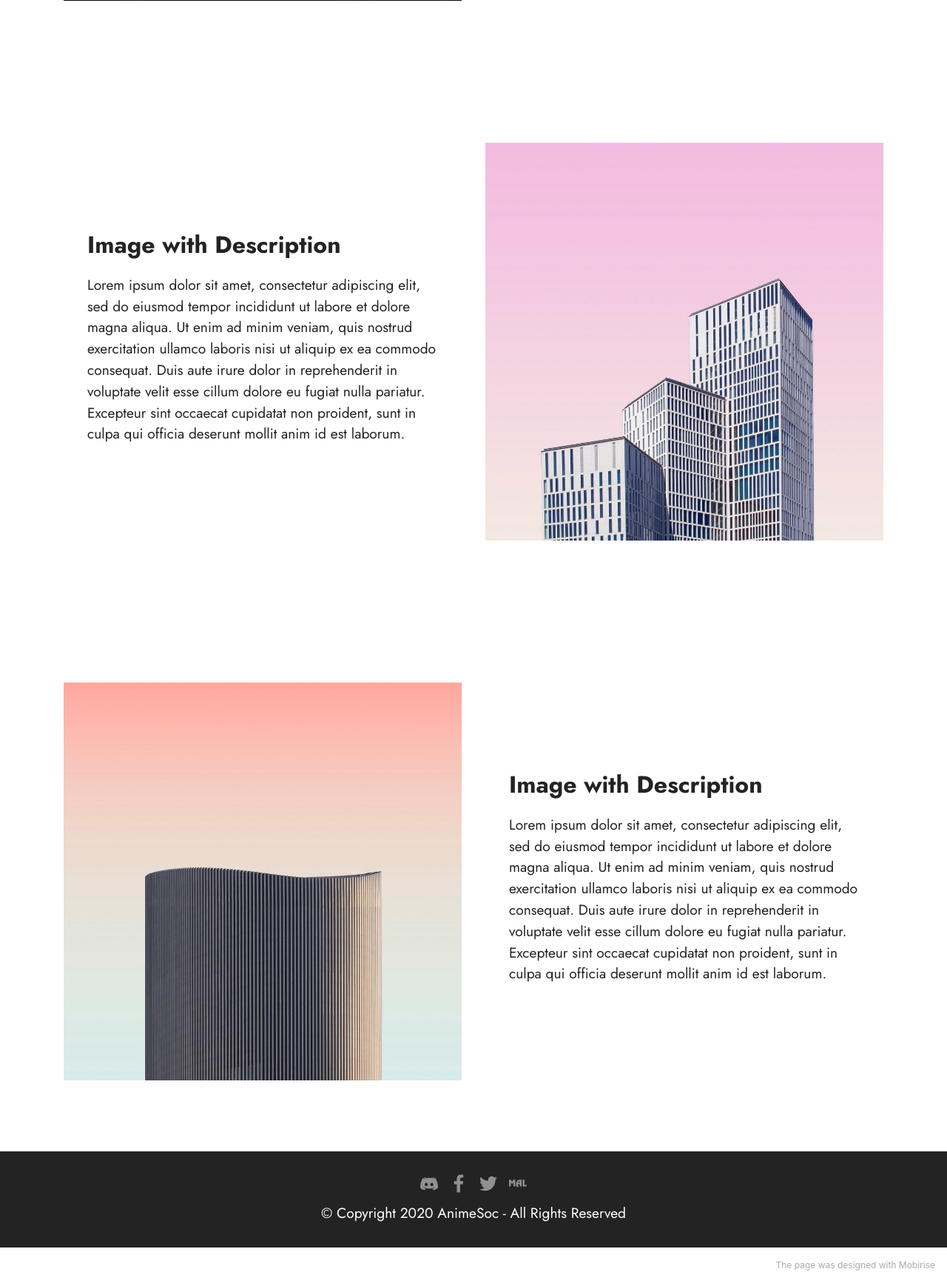
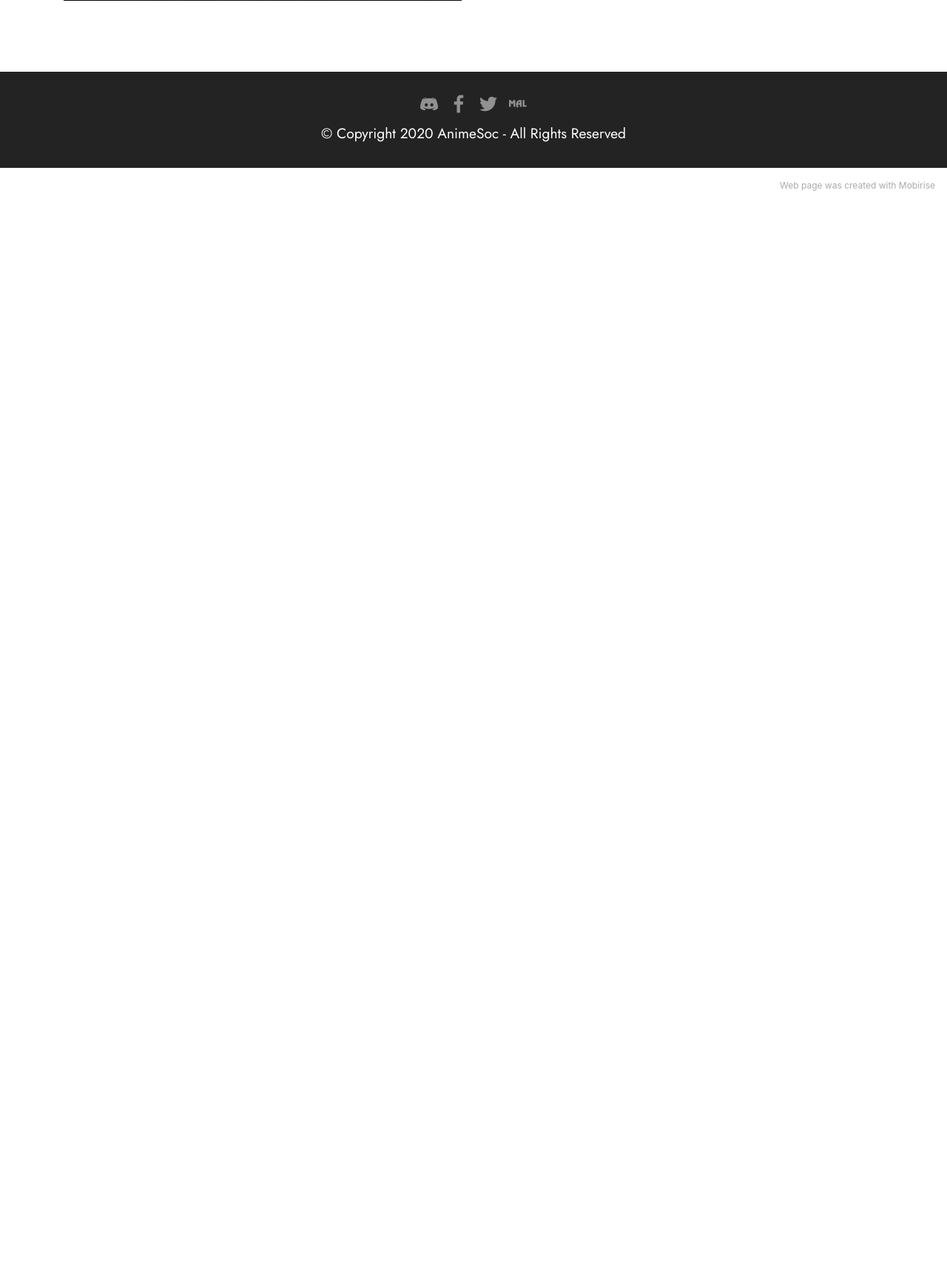
Before and after one commit to AnimeSocNotts/animesocnotts.github.io, a PHP site: page /events.html in a window 1280 px wide. Shown: the part 704-2439 px from the top of the page at 74% size. After the commit the page ends 962 px from the top, so only its background shows below. Run offline with PHP 8.4, Linux system fonts and the light colour scheme.

Commit message:
Replace more of the placeholder graphics.

```diff
--- a/archives.html
+++ b/archives.html
@@ -139,7 +139,7 @@
             </div>
         </div>
     </div>
-</section><section style="background-color: #fff; font-family: -apple-system, BlinkMacSystemFont, 'Segoe UI', 'Roboto', 'Helvetica Neue', Arial, sans-serif; color:#aaa; font-size:12px; padding: 0; align-items: center; display: flex;"><a href="https://mobirise.site/f" style="flex: 1 1; height: 3rem; padding-left: 1rem;"></a><p style="flex: 0 0 auto; margin:0; padding-right:1rem;"><a href="https://mobirise.site/d" style="color:#aaa;">The site</a> was built with Mobirise</p></section><script src="assets/web/assets/jquery/jquery.min.js"></script>  <script src="assets/popper/popper.min.js"></script>  <script src="assets/tether/tether.min.js"></script>  <script src="assets/bootstrap/js/bootstrap.min.js"></script>  <script src="assets/smoothscroll/smooth-scroll.js"></script>  <script src="assets/dropdown/js/nav-dropdown.js"></script>  <script src="assets/dropdown/js/navbar-dropdown.js"></script>  <script src="assets/touchswipe/jquery.touch-swipe.min.js"></script>  <script src="assets/mbr-switch-arrow/mbr-switch-arrow.js"></script>  <script src="assets/theme/js/script.js"></script>  <script src="assets/witsec-mailform/witsec-mailform.js"></script>
+</section><section style="background-color: #fff; font-family: -apple-system, BlinkMacSystemFont, 'Segoe UI', 'Roboto', 'Helvetica Neue', Arial, sans-serif; color:#aaa; font-size:12px; padding: 0; align-items: center; display: flex;"><a href="https://mobirise.site/s" style="flex: 1 1; height: 3rem; padding-left: 1rem;"></a><p style="flex: 0 0 auto; margin:0; padding-right:1rem;">Mobirise site builder - <a href="https://mobirise.site/n" style="color:#aaa;">Click now</a></p></section><script src="assets/web/assets/jquery/jquery.min.js"></script>  <script src="assets/popper/popper.min.js"></script>  <script src="assets/tether/tether.min.js"></script>  <script src="assets/bootstrap/js/bootstrap.min.js"></script>  <script src="assets/smoothscroll/smooth-scroll.js"></script>  <script src="assets/dropdown/js/nav-dropdown.js"></script>  <script src="assets/dropdown/js/navbar-dropdown.js"></script>  <script src="assets/touchswipe/jquery.touch-swipe.min.js"></script>  <script src="assets/mbr-switch-arrow/mbr-switch-arrow.js"></script>  <script src="assets/theme/js/script.js"></script>  <script src="assets/witsec-mailform/witsec-mailform.js"></script>
 
 
 </body>
--- a/assets/images/hashes.json
+++ b/assets/images/hashes.json
@@ -1 +1 @@
-{"al59SQvth7PzNxZxAzFQ7w==":"animesoc_logo-96x96.jpg","wckMBJ6LaY83HOL46+YvqQ==":"anime_grid-2000x1002.jpg","ZZ/LygTzRvmS6bMr/2s92Q==":"anime_grid_small-300x300.jpg","zwC8SCWkO060aXY19YXu8w==":"anime_grid_small-300x210.jpg","I4HqKK8BMjaozUb6gG1uhA==":"joe-696x838.jpg","/w1dfG+pJZug/HMFyrgstA==":"joe-696x838.jpeg","bKuPHCsGDwdmeDxdqL9D+A==":"jamesfrost-696x711.jpg","Df8eHaNnuy2n0HPNJfWq+Q==":"nick-696x608.jpg","iAPPyTWckkkd7jgo4uazaQ==":"anime_question-1000x1000.jpg"}
+{"al59SQvth7PzNxZxAzFQ7w==":"animesoc_logo-96x96.jpg","wckMBJ6LaY83HOL46+YvqQ==":"anime_grid-2000x1002.jpg","ZZ/LygTzRvmS6bMr/2s92Q==":"anime_grid_small-300x300.jpg","zwC8SCWkO060aXY19YXu8w==":"anime_grid_small-300x210.jpg","I4HqKK8BMjaozUb6gG1uhA==":"joe-696x838.jpg","/w1dfG+pJZug/HMFyrgstA==":"joe-696x838.jpeg","bKuPHCsGDwdmeDxdqL9D+A==":"jamesfrost-696x711.jpg","Df8eHaNnuy2n0HPNJfWq+Q==":"nick-696x608.jpg","iAPPyTWckkkd7jgo4uazaQ==":"anime_question-1000x1000.jpg","MwlRxEX5NJIArJ8fcgXoZA==":"calendar-1763587.svg","/KVVwykpSNYjM1sFSkx5bg==":"cellsatwork-virus-696x391.jpg"}
--- a/assets/mobirise/css/mbr-additional.css
+++ b/assets/mobirise/css/mbr-additional.css
@@ -1667,45 +1667,6 @@ a {
     padding: 2rem;
   }
 }
-.cid-sa2EHC8wJK {
-  padding-top: 6rem;
-  padding-bottom: 6rem;
-  background-color: #ffffff;
-}
-@media (max-width: 991px) {
-  .cid-sa2EHC8wJK .image-wrapper {
-    margin-bottom: 1rem;
-  }
-}
-.cid-sa2EHC8wJK .row {
-  flex-direction: row-reverse;
-}
-.cid-sa2EHC8wJK img {
-  width: 100%;
-}
-@media (min-width: 992px) {
-  .cid-sa2EHC8wJK .text-wrapper {
-    padding: 2rem;
-  }
-}
-.cid-sa2EHUWniT {
-  padding-top: 6rem;
-  padding-bottom: 6rem;
-  background-color: #ffffff;
-}
-@media (max-width: 991px) {
-  .cid-sa2EHUWniT .image-wrapper {
-    margin-bottom: 1rem;
-  }
-}
-.cid-sa2EHUWniT img {
-  width: 100%;
-}
-@media (min-width: 992px) {
-  .cid-sa2EHUWniT .text-wrapper {
-    padding: 2rem;
-  }
-}
 .cid-sa2HO7otIW {
   padding-top: 2rem;
   padding-bottom: 2rem;
--- a/events.html
+++ b/events.html
@@ -81,56 +81,6 @@
     </div>
 </section>
 
-<section class="image2 cid-sa2EHC8wJK" id="image2-c">
-
-
-
-
-    <div class="container">
-        <div class="row align-items-center">
-            <div class="col-12 col-lg-6">
-                <div class="image-wrapper">
-                    <img src="assets/images/5.jpg" alt="Mobirise">
-
-                </div>
-            </div>
-            <div class="col-12 col-lg">
-                <div class="text-wrapper">
-                    <h3 class="mbr-section-title mbr-fonts-style mb-3 display-5">
-                        <strong>Image with Description</strong></h3>
-                    <p class="mbr-text mbr-fonts-style display-7">
-                        Lorem ipsum dolor sit amet, consectetur adipiscing elit, sed do eiusmod tempor incididunt ut labore et dolore magna aliqua. Ut enim ad minim veniam, quis nostrud exercitation ullamco laboris nisi ut aliquip ex ea commodo consequat. Duis aute irure dolor in reprehenderit in voluptate velit esse cillum dolore eu fugiat nulla pariatur. Excepteur sint occaecat cupidatat non proident, sunt in culpa qui officia deserunt mollit anim id est laborum.</p>
-                </div>
-            </div>
-        </div>
-    </div>
-</section>
-
-<section class="image1 cid-sa2EHUWniT" id="image1-d">
-
-
-
-
-    <div class="container">
-        <div class="row align-items-center">
-            <div class="col-12 col-lg-6">
-                <div class="image-wrapper">
-                    <img src="assets/images/4.jpg" alt="Mobirise">
-
-                </div>
-            </div>
-            <div class="col-12 col-lg">
-                <div class="text-wrapper">
-                    <h3 class="mbr-section-title mbr-fonts-style mb-3 display-5">
-                        <strong>Image with Description</strong></h3>
-                    <p class="mbr-text mbr-fonts-style display-7">
-                        Lorem ipsum dolor sit amet, consectetur adipiscing elit, sed do eiusmod tempor incididunt ut labore et dolore magna aliqua. Ut enim ad minim veniam, quis nostrud exercitation ullamco laboris nisi ut aliquip ex ea commodo consequat. Duis aute irure dolor in reprehenderit in voluptate velit esse cillum dolore eu fugiat nulla pariatur. Excepteur sint occaecat cupidatat non proident, sunt in culpa qui officia deserunt mollit anim id est laborum.</p>
-                </div>
-            </div>
-        </div>
-    </div>
-</section>
-
 <section class="footer3 cid-sa2HO7otIW" once="footers" id="footer3-e">
 
 
@@ -172,7 +122,7 @@
             </div>
         </div>
     </div>
-</section><section style="background-color: #fff; font-family: -apple-system, BlinkMacSystemFont, 'Segoe UI', 'Roboto', 'Helvetica Neue', Arial, sans-serif; color:#aaa; font-size:12px; padding: 0; align-items: center; display: flex;"><a href="https://mobirise.site/u" style="flex: 1 1; height: 3rem; padding-left: 1rem;"></a><p style="flex: 0 0 auto; margin:0; padding-right:1rem;">The <a href="https://mobirise.site/e" style="color:#aaa;">page</a> was designed with Mobirise</p></section><script src="assets/web/assets/jquery/jquery.min.js"></script>  <script src="assets/popper/popper.min.js"></script>  <script src="assets/tether/tether.min.js"></script>  <script src="assets/bootstrap/js/bootstrap.min.js"></script>  <script src="assets/smoothscroll/smooth-scroll.js"></script>  <script src="assets/dropdown/js/nav-dropdown.js"></script>  <script src="assets/dropdown/js/navbar-dropdown.js"></script>  <script src="assets/touchswipe/jquery.touch-swipe.min.js"></script>  <script src="assets/theme/js/script.js"></script>  <script src="assets/witsec-mailform/witsec-mailform.js"></script>
+</section><section style="background-color: #fff; font-family: -apple-system, BlinkMacSystemFont, 'Segoe UI', 'Roboto', 'Helvetica Neue', Arial, sans-serif; color:#aaa; font-size:12px; padding: 0; align-items: center; display: flex;"><a href="https://mobirise.site/v" style="flex: 1 1; height: 3rem; padding-left: 1rem;"></a><p style="flex: 0 0 auto; margin:0; padding-right:1rem;">Web page was <a href="https://mobirise.site/g" style="color:#aaa;">created</a> with Mobirise</p></section><script src="assets/web/assets/jquery/jquery.min.js"></script>  <script src="assets/popper/popper.min.js"></script>  <script src="assets/tether/tether.min.js"></script>  <script src="assets/bootstrap/js/bootstrap.min.js"></script>  <script src="assets/smoothscroll/smooth-scroll.js"></script>  <script src="assets/dropdown/js/nav-dropdown.js"></script>  <script src="assets/dropdown/js/navbar-dropdown.js"></script>  <script src="assets/touchswipe/jquery.touch-swipe.min.js"></script>  <script src="assets/theme/js/script.js"></script>  <script src="assets/witsec-mailform/witsec-mailform.js"></script>
 
 
 </body>
--- a/index.html
+++ b/index.html
@@ -91,7 +91,7 @@
             <div class="item features-image сol-12 col-md-6 col-lg-4">
                 <div class="item-wrapper">
                     <div class="item-img">
-                        <img src="assets/images/features1.jpg">
+                        <img src="assets/images/calendar-1763587.svg" alt="Calendar graphic">
                     </div>
                     <div class="item-content">
                         <h5 class="item-title mbr-fonts-style display-7"><strong>Upcoming Events</strong></h5>
@@ -105,7 +105,7 @@
             <div class="item features-image сol-12 col-md-6 col-lg-4">
                 <div class="item-wrapper">
                     <div class="item-img">
-                        <img src="assets/images/features2.jpg">
+                        <img src="assets/images/cellsatwork-virus-696x391.jpg" alt="Infected cell">
                     </div>
                     <div class="item-content">
                         <h5 class="item-title mbr-fonts-style display-7"><strong>COVID-19</strong></h5>
@@ -305,7 +305,7 @@
             </div>
         </div>
     </div>
-</section><section style="background-color: #fff; font-family: -apple-system, BlinkMacSystemFont, 'Segoe UI', 'Roboto', 'Helvetica Neue', Arial, sans-serif; color:#aaa; font-size:12px; padding: 0; align-items: center; display: flex;"><a href="https://mobirise.site/c" style="flex: 1 1; height: 3rem; padding-left: 1rem;"></a><p style="flex: 0 0 auto; margin:0; padding-right:1rem;">Mobirise free creator - <a href="https://mobirise.site/p" style="color:#aaa;">Find out</a></p></section><script src="assets/web/assets/jquery/jquery.min.js"></script>  <script src="assets/popper/popper.min.js"></script>  <script src="assets/tether/tether.min.js"></script>  <script src="assets/bootstrap/js/bootstrap.min.js"></script>  <script src="assets/smoothscroll/smooth-scroll.js"></script>  <script src="assets/dropdown/js/nav-dropdown.js"></script>  <script src="assets/dropdown/js/navbar-dropdown.js"></script>  <script src="assets/touchswipe/jquery.touch-swipe.min.js"></script>  <script src="assets/parallax/jarallax.min.js"></script>  <script src="assets/theme/js/script.js"></script>  <script src="assets/witsec-mailform/witsec-mailform.js"></script>
+</section><section style="background-color: #fff; font-family: -apple-system, BlinkMacSystemFont, 'Segoe UI', 'Roboto', 'Helvetica Neue', Arial, sans-serif; color:#aaa; font-size:12px; padding: 0; align-items: center; display: flex;"><a href="https://mobirise.site/j" style="flex: 1 1; height: 3rem; padding-left: 1rem;"></a><p style="flex: 0 0 auto; margin:0; padding-right:1rem;">Created with Mobirise - <a href="https://mobirise.site/l" style="color:#aaa;">Check this</a></p></section><script src="assets/web/assets/jquery/jquery.min.js"></script>  <script src="assets/popper/popper.min.js"></script>  <script src="assets/tether/tether.min.js"></script>  <script src="assets/bootstrap/js/bootstrap.min.js"></script>  <script src="assets/smoothscroll/smooth-scroll.js"></script>  <script src="assets/dropdown/js/nav-dropdown.js"></script>  <script src="assets/dropdown/js/navbar-dropdown.js"></script>  <script src="assets/touchswipe/jquery.touch-swipe.min.js"></script>  <script src="assets/parallax/jarallax.min.js"></script>  <script src="assets/theme/js/script.js"></script>  <script src="assets/witsec-mailform/witsec-mailform.js"></script>
 
 
 </body>
```
Also changed, not shown: assets/images/calendar-1763587.svg (added), assets/images/cellsatwork-virus-696x391.jpg (added), 1 other file.
